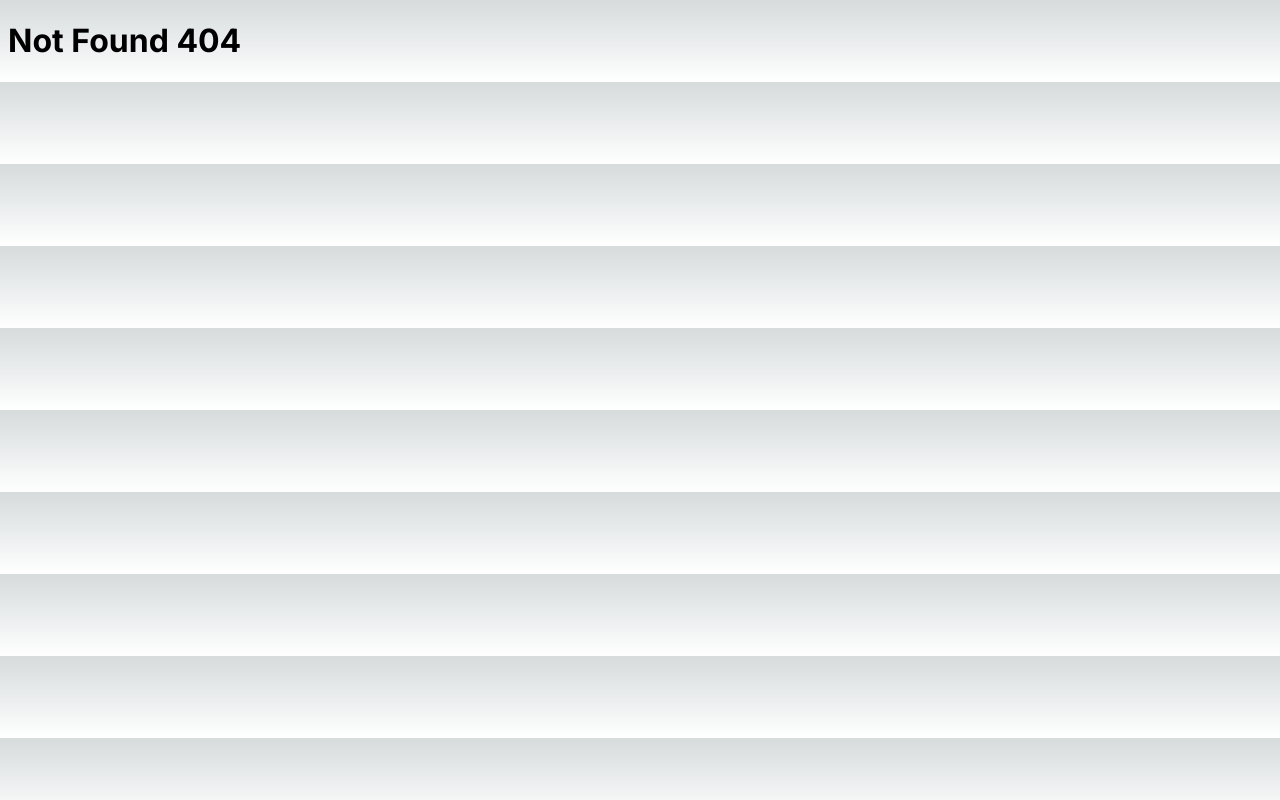
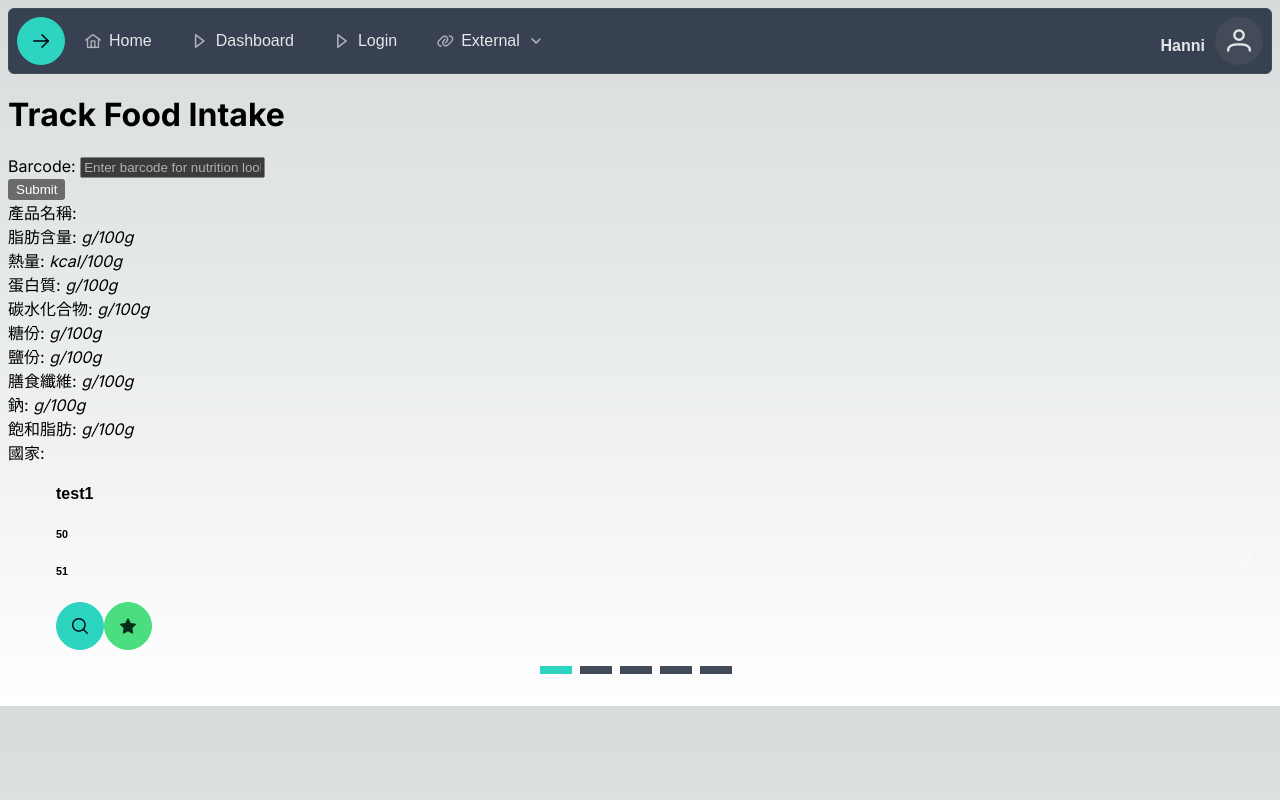
Before and after one commit to Leong15/myFitness-web, a Next.js app: page /searchByBarcode in a window 1280 px wide. Before the commit this address had no page. Built offline with nearby package versions, Linux system fonts and the light colour scheme; a web font is replaced by a local one.

Commit message:
edit the sidebar

```diff
--- a/src/app/(protected)/dashboard/page.tsx
+++ b/src/app/(protected)/dashboard/page.tsx
@@ -1,8 +1,4 @@
-"use client";
-
-import Image from "next/image";
-
-export default function Home() {
+export default function Dashboard() {
   return (
 <>
       <p>dashboard</p>
--- a/src/app/(protected)/home/page.tsx
+++ b/src/app/(protected)/searchByBarcode/page.tsx
@@ -11,6 +11,13 @@ interface Product {
     fat: string;
     kcal: string;
     countries: string;
+    proteins: string;
+    salt: string;
+    sugars: string;
+    fiber: string;
+    sodium: string;
+    saturated_fat: string;
+    carbohydrates: string;
 }
 
 interface FormData {
@@ -22,7 +29,14 @@ interface OpenFoodFactsProduct {
   countries: string;
   nutriments: {
     fat_100g: string;
-    energy_kcal_100g: string;
+    'energy-kcal_100g': string;
+    proteins_100g: string;
+    salt_100g: string;
+    sugars_100g: string;
+    fiber_100g: string;
+    sodium_100g: string;
+    'saturated-fat_100g': string;
+    carbohydrates_100g: string;
   };
 }
 
@@ -36,6 +50,13 @@ export default function HomePage() {
   const [fat,setFat] = useState('');
   const [kcal,setKcal] = useState('');
   const [countries, setCountries] = useState('');
+  const [proteins, setProteins] = useState('');
+  const [salt, setSalt] = useState('');
+  const [sugars, setSugars] = useState('');
+  const [fiber, setFiber] = useState('');
+  const [sodium, setSodium] = useState('');
+  const [saturated_fat, setSaturatedFat] = useState('');
+  const [carbohydrates, setCarbohydrates] = useState('');
   // const [products, setProducts] = useState<Product[]>([]);
 
   const { register, handleSubmit, reset, formState: { errors } } = useForm({
@@ -51,12 +72,12 @@ export default function HomePage() {
           numScroll: 1
       },
       {
-          breakpoint: '991px',
-          numVisible: 2,
+          breakpoint: '9911px',
+          numVisible: 1,
           numScroll: 1
       },
       {
-          breakpoint: '767px',
+          breakpoint: '700px',
           numVisible: 1,
           numScroll: 1
       }
@@ -98,10 +119,16 @@ export default function HomePage() {
             const product = apiData.product;
 
             setName(!product.product_name?'No Record': product.product_name);
-            setFat(!product.nutriments.energy_kcal_100g?'No Record':product.nutriments.energy_kcal_100g);
-            setKcal(!product.nutriments.fat_100g?'No Record':product.nutriments.fat_100g);
-            setCountries(!product.countries?'No Record':product.countries)
-
+            setFat(!product.nutriments.fat_100g?'No Record':product.nutriments.fat_100g);
+            setKcal(!product.nutriments["energy-kcal_100g"]?'No Record':product.nutriments["energy-kcal_100g"]);
+            setCountries(!product.countries?'No Record':product.countries);
+            setSaturatedFat(!product.nutriments["saturated-fat_100g"]?'No Record': product.nutriments["saturated-fat_100g"]);
+            setSodium(!product.nutriments.sodium_100g?'No Record': product.nutriments.sodium_100g);
+            setFiber(!product.nutriments.fiber_100g?'No Record': product.nutriments.fiber_100g);
+            setSugars(!product.nutriments.sugars_100g?'No Record': product.nutriments.sugars_100g);
+            setSalt(!product.nutriments.salt_100g?'No Record': product.nutriments.salt_100g);
+            setProteins(!product.nutriments.proteins_100g?'No Record': product.nutriments.proteins_100g);
+            setCarbohydrates(!product.nutriments.carbohydrates_100g?'No Record': product.nutriments.carbohydrates_100g);
           } else {
             console.log('Product not found');
           }
@@ -151,11 +178,39 @@ return (
         </div>
         <div>
           <label>脂肪含量: </label>
-          <b>{fat}</b>
+          <b>{fat}</b> <i> g/100g</i>
         </div>
         <div>
           <label>熱量: </label>
-          <b>{kcal}</b>
+          <b>{kcal}</b> <i> kcal/100g</i>
+        </div>
+        <div>
+          <label>蛋白質: </label>
+          <b>{proteins}</b> <i> g/100g</i>
+        </div>
+        <div>
+          <label>碳水化合物: </label>
+          <b>{carbohydrates}</b> <i> g/100g</i>
+        </div>
+        <div>
+          <label>糖份: </label>
+          <b>{sugars}</b> <i> g/100g</i>
+        </div>
+        <div>
+          <label>鹽份: </label>
+          <b>{salt}</b> <i> g/100g</i>
+        </div>
+        <div>
+          <label>膳食纖維: </label>
+          <b>{fiber}</b> <i> g/100g</i>
+        </div>
+        <div>
+          <label>鈉: </label>
+          <b>{sodium}</b> <i> g/100g</i>
+        </div>
+        <div>
+          <label>飽和脂肪: </label>
+          <b>{saturated_fat}</b> <i> g/100g</i>
         </div>
         <div>
           <label>國家: </label>
--- a/src/app/layout.tsx
+++ b/src/app/layout.tsx
@@ -3,7 +3,7 @@ import { Inter } from "next/font/google";
 import "./globals.css";
 import "primereact/resources/themes/lara-dark-teal/theme.css";
 
-/* import "primereact/resources/themes/lara-light-indigo/theme.css";  */ //theme
+// import "primereact/resources/themes/lara-light-indigo/theme.css";   //theme
 import "primereact/resources/primereact.min.css";                  //core css
 import "primeicons/primeicons.css";                                //icons
 
```
